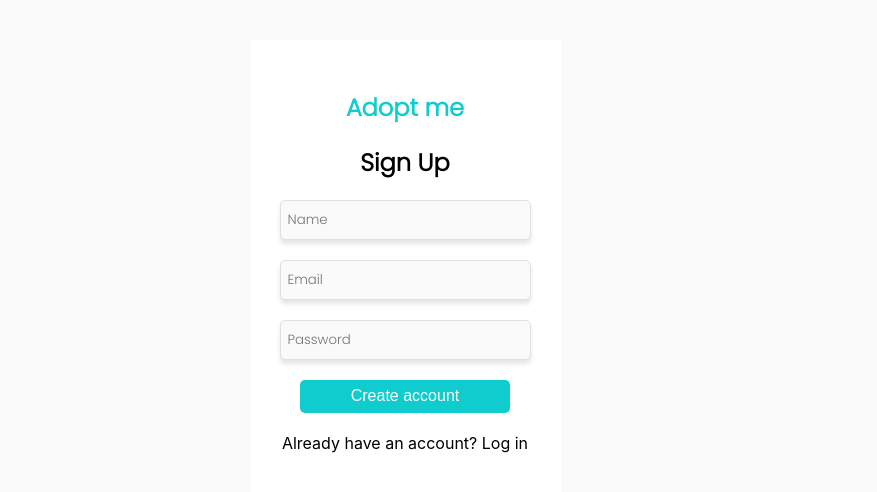
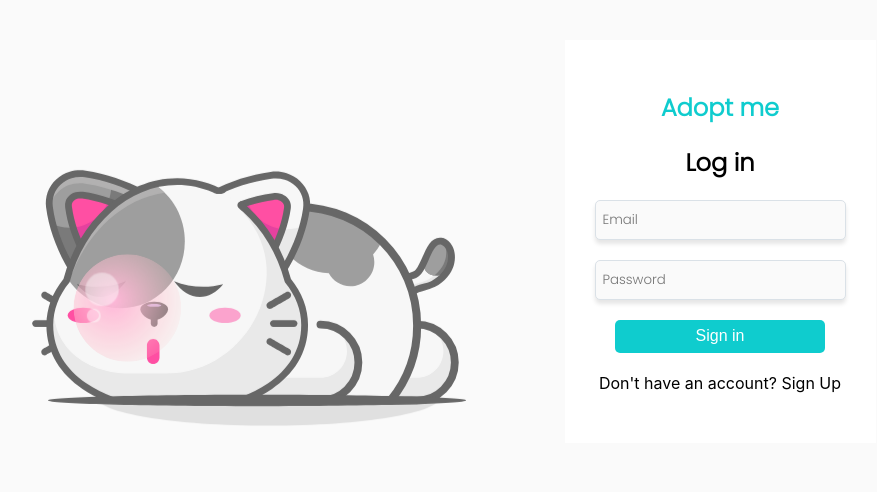
Before and after one commit to Mariana-Usuga/adopt-me, a React (Create React App) app: page / in a window 1280 px wide. Shown: the top 492 px of the page, without its empty margins (235-1112 px from the left). Built offline with nearby package versions, Linux system fonts and the light colour scheme.

Commit message:
finish login up

```diff
--- a/src/pages/Login/Login.jsx
+++ b/src/pages/Login/Login.jsx
@@ -1,9 +1,10 @@
+/* eslint-disable react/no-unescaped-entities */
 /* eslint-disable react/no-unstable-nested-components */
 /* eslint-disable jsx-a11y/label-has-associated-control */
 import { useState } from 'react';
-import { Formik, Form, Field, ErrorMessage } from 'formik';
-// import Lottie from 'lottie-web';
-// import catLottie from '../../style/static/67834-ssssttt-shut-up-the-cat-is-sleeping.json';
+import { Formik, Form, Field } from 'formik';
+import Lottie from 'react-lottie';
+import catLottie from '../../style/static/67834-ssssttt-shut-up-the-cat-is-sleeping.json';
 
 import '../../style/stylesMain.scss';
 
@@ -12,14 +13,14 @@ import './login.scss';
 const Login = () => {
   const [formSend, setFormSend] = useState(false);
 
-  // const defaultOptions = {
-  //   loop: true,
-  //   autoplay: true,
-  //   animationData: catLottie,
-  //   rendererSettings: {
-  //     preserveAspectRatio: 'xMidYMid slice',
-  //   },
-  // };
+  const defaultOptions = {
+    loop: true,
+    autoplay: true,
+    animationData: catLottie,
+    rendererSettings: {
+      preserveAspectRatio: 'xMidYMid slice',
+    },
+  };
 
   return (
     <Formik
@@ -49,39 +50,22 @@ const Login = () => {
         resetForm();
         setFormSend(true);
         setTimeout(() => setFormSend(false), 5000);
-        console.log('eviado', values);
       }}
     >
       {({ errors, touched }) => (
         <div className="formik">
-          {/* <div className="formik__animation">
+          <div className="formik__animation">
             <Lottie
               className="formik__animation__lottie"
               options={defaultOptions}
               height={600}
               width={630}
             />
-          </div> */}
+          </div>
           <div className="formik__container">
             <h2 className="formik__container__logo">Adopt me</h2>
-            <h2 className="formik__container__title">Sign Up</h2>
+            <h2 className="formik__container__title">Log in</h2>
             <Form action="" className="formik__container__form">
-              <div className="formik__container__form__item">
-                <label className="formik__container__form__item__label" htmlFor="name">Nombre:</label>
-                <Field
-                  className="formik__container__form__item__field"
-                  id="name"
-                  type="text"
-                  name="name"
-                  placeholder="Name"
-                />
-                <ErrorMessage
-                  name="name"
-                  component={() => (
-                    <div>{errors.name}</div>
-                  )}
-                />
-              </div>
               <div className="formik__container__form__item">
                 <label className="formik__container__form__item__label" htmlFor="email">Email:</label>
                 <Field
@@ -105,12 +89,12 @@ const Login = () => {
                 {touched.password && errors.password && <div>{errors.password}</div>}
               </div>
               <div className="formik__container__form__submit">
-                <button className="formik__container__form__submit__btn" type="submit">Create account</button>
+                <button className="formik__container__form__submit__btn" type="submit">Sign in</button>
               </div>
               <div className="formik__container__form__login">
                 <div>
-                  Already have an account?
-                  <span> Log in</span>
+                  Don't have an account?
+                  <span> Sign Up</span>
                 </div>
               </div>
               {formSend && <p>Form send</p>}
```
